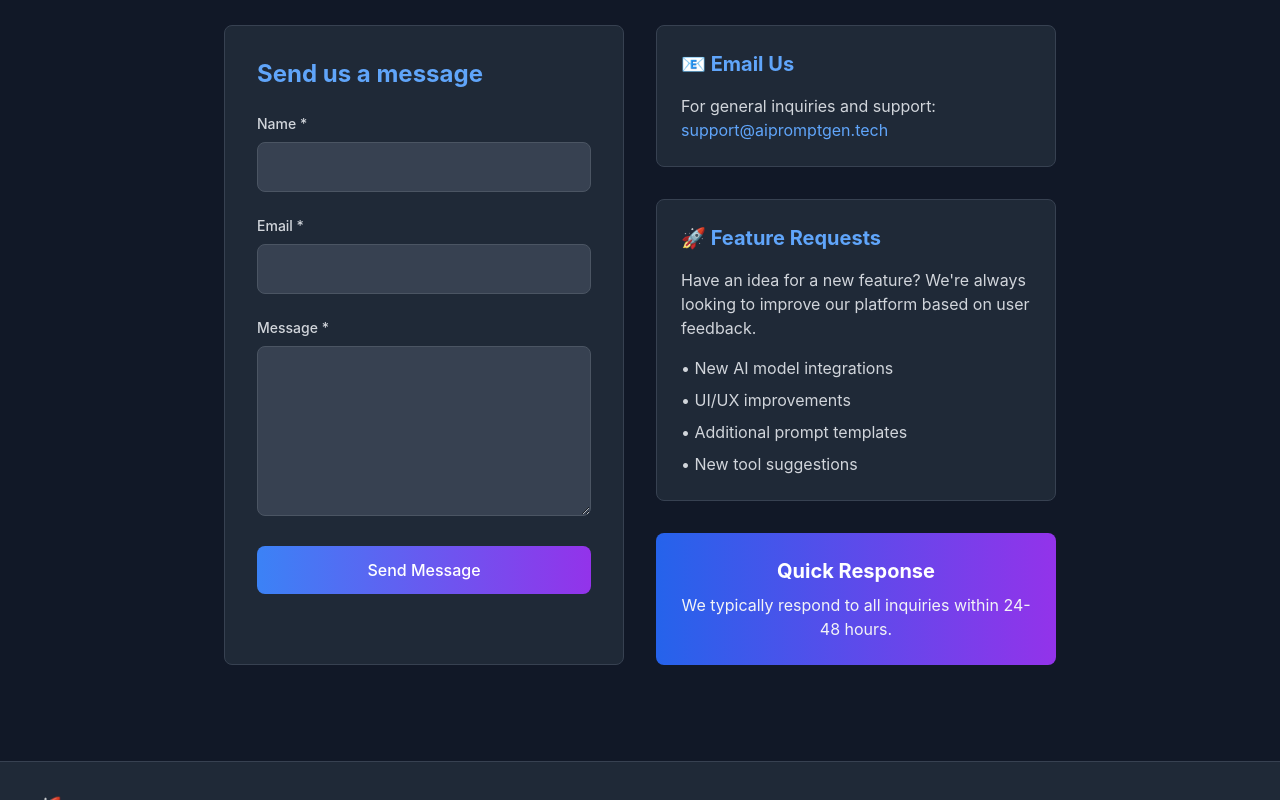
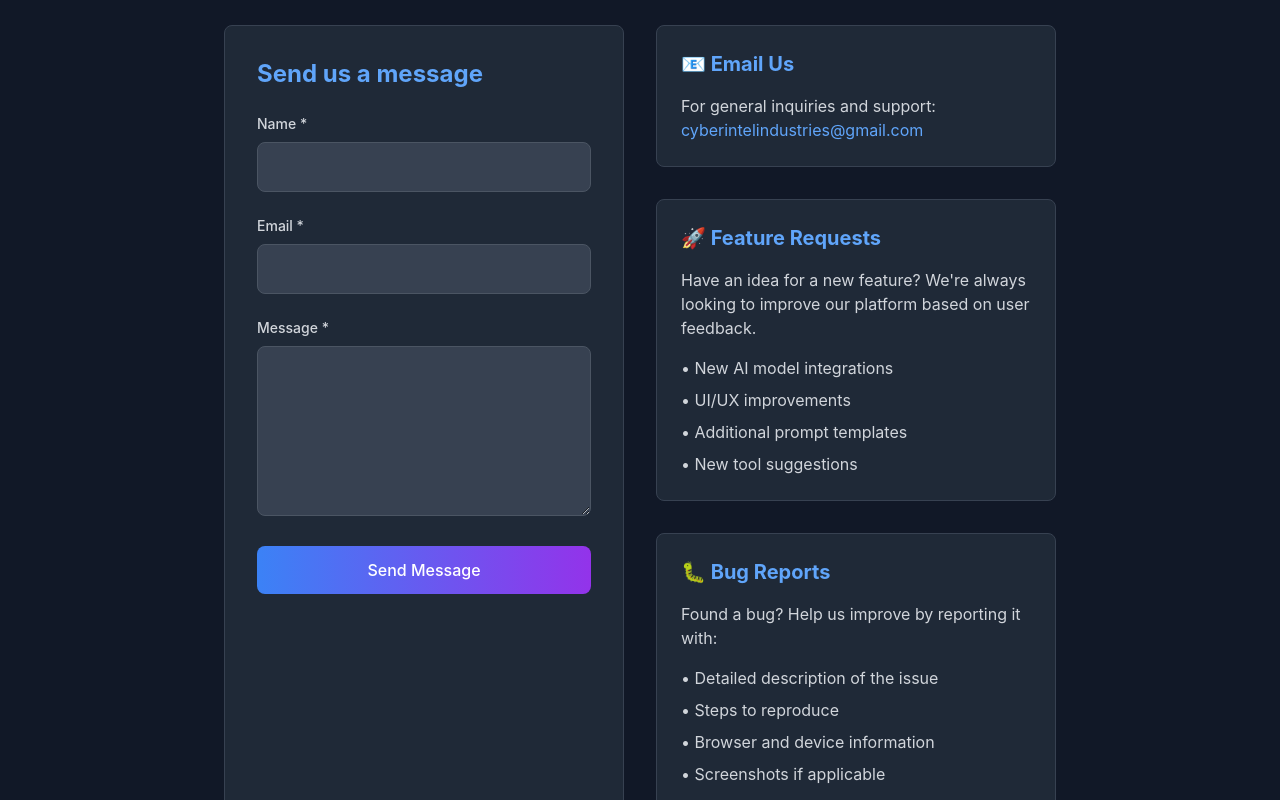
Before and after one commit to CIIndustries/aipromptgen, a Next.js app: page /contact in a window 1280 px wide. Shown: the part 220-1020 px from the top of the page. Built offline with nearby package versions, Linux system fonts and the light colour scheme.

Commit message:
Update page.js

```diff
--- a/app/contact/page.js
+++ b/app/contact/page.js
@@ -109,7 +109,7 @@ export default function ContactPage() {
                   href="mailto:cyberintelindustries@gmail.com"
                   className="text-blue-400 hover:text-blue-300 transition-colors"
                 >
-                  support@aipromptgen.tech
+                  cyberintelindustries@gmail.com
                 </a>
               </div>
 
@@ -123,6 +123,19 @@ export default function ContactPage() {
                   <li>• UI/UX improvements</li>
                   <li>• Additional prompt templates</li>
                   <li>• New tool suggestions</li>
+                </ul>
+              </div>
+
+              <div className="bg-gray-800 rounded-lg p-6 border border-gray-700">
+                <h3 className="text-xl font-bold mb-4 text-blue-400">🐛 Bug Reports</h3>
+                <p className="text-gray-300 mb-4">
+                  Found a bug? Help us improve by reporting it with:
+                </p>
+                <ul className="space-y-2 text-gray-300">
+                  <li>• Detailed description of the issue</li>
+                  <li>• Steps to reproduce</li>
+                  <li>• Browser and device information</li>
+                  <li>• Screenshots if applicable</li>
                 </ul>
               </div>
 
```
